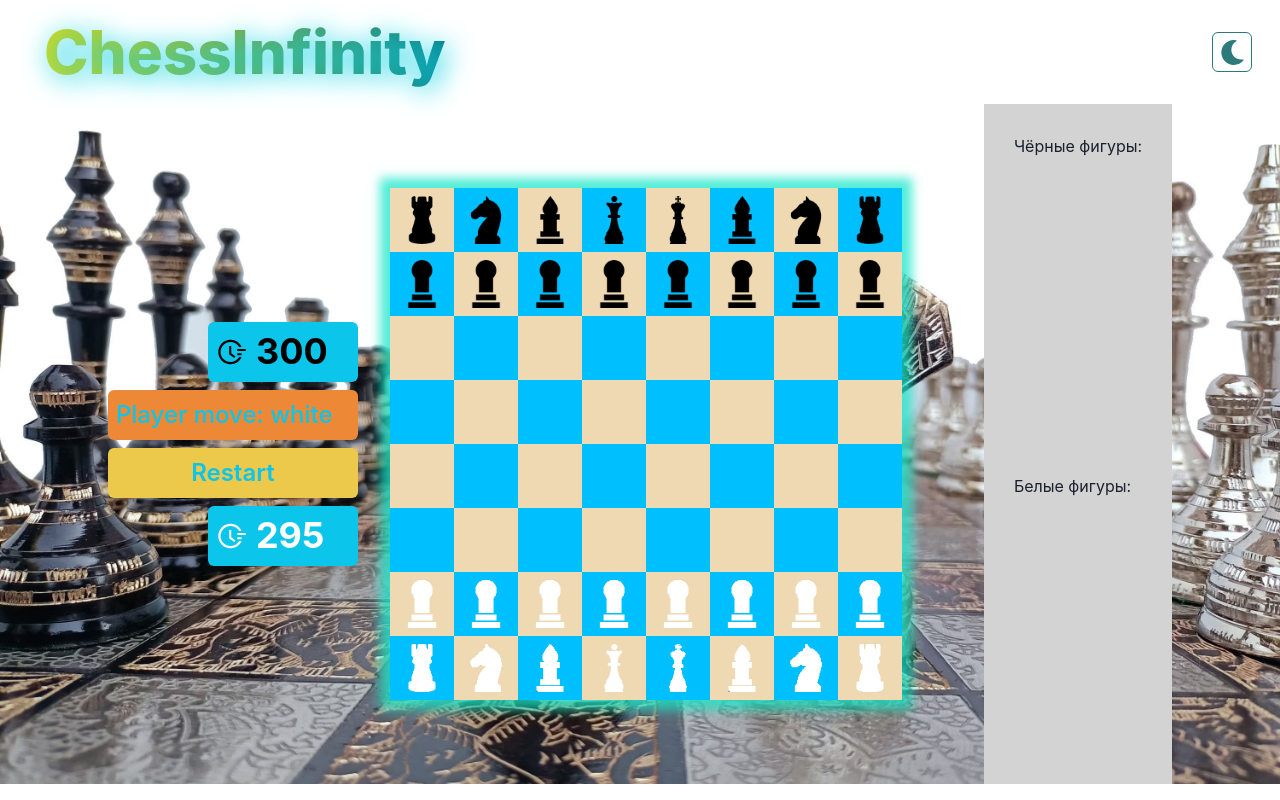
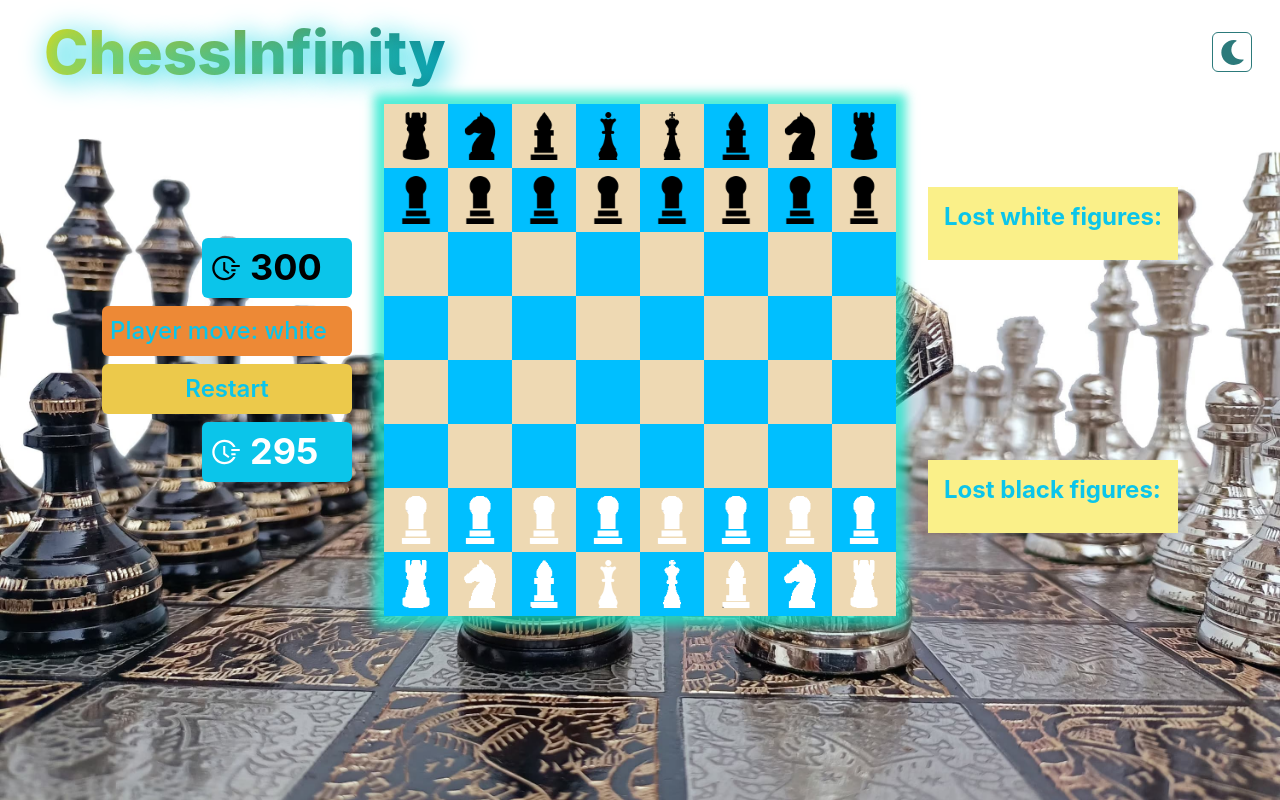
Before and after one commit to namhels/chess-react-typescript, a React (Create React App) app: page / in a window 1280 px wide. Built offline with nearby package versions, Linux system fonts and the light colour scheme.

Commit message:
add styles LostFigures

```diff
--- a/src/App.css
+++ b/src/App.css
@@ -1,4 +1,5 @@
 .appDark {
+  height: 100vh;
   background-image: url(./assets/backdrop/darkTheme.jpg);
   background-position: center;
   background-repeat: no-repeat;
@@ -6,6 +7,7 @@
 }
 
 .appLight {
+  height: 100vh;
   background-image: url(./assets/backdrop/lightTheme.jpg);
   background-position: center;
   background-repeat: no-repeat;
@@ -42,11 +44,5 @@
   width: 12px;
   border-radius: 50%;
   background-color: rgb(30, 211, 30);
+  box-shadow: 0px 0px 16px 8px rgba(30, 211, 30, 0.75);
 }
-
-.lost {
-  height: calc(50vh - 60px);
-  padding: 30px;
-  margin-left: 50px;
-  background-color: lightgray;
-}
--- a/src/App.tsx
+++ b/src/App.tsx
@@ -43,7 +43,7 @@ function App() {
         >
         <Heading
           as={Link}
-          href='/'
+          href='./index.html'
           p={4}
           bgGradient='linear(to-l, #027a95, #f6dd00)'
           bgClip='text'
@@ -69,16 +69,19 @@ function App() {
           currentPlayer={currentPlayer}
           swapPlayer={swapPlayer}
         />
-        <div>
+        <Flex
+          flexDirection='column'
+          gap='200px'
+        >
           <LostFigures
-            title='Чёрные фигуры:'
+            title='Lost white figures:'
+            figures={board.lostWhiteFigures}
+          />
+          <LostFigures
+            title='Lost black figures:'
             figures={board.lostBlackFigures}
           />
-          <LostFigures
-            title='Белые фигуры:'
-            figures={board.lostWhiteFigures}
-          />
-        </div>
+        </Flex>
       </Flex>
     </div>
   );
--- a/src/components/LostFigures.tsx
+++ b/src/components/LostFigures.tsx
@@ -1,5 +1,6 @@
 import React, { FC } from 'react';
 import { Figure } from '../modals/figures/Figure';
+import { Box, Flex, Heading } from '@chakra-ui/react';
 
 interface LostFiguresProps {
   title: string;
@@ -8,14 +9,20 @@ interface LostFiguresProps {
 
 const LostFigures: FC<LostFiguresProps> = ({title, figures}) => {
   return (
-    <div className='lost'>
-      <h3>{title}</h3>
+    <Box
+      maxWidth='472px'
+      p={4}
+      bg='yellow.200'
+    >
+      <Heading as='h3' mb={3} color="cyan.400" fontSize='2xl'>{title}</Heading>
+      <Flex flexWrap='wrap' gap={2}>
       {figures.map(figure =>
         <div key={figure.id}>
-          {figure.name} {figure.logo && <img src={figure.logo} alt='chess figure' width={20} height={20} />}
+          {figure.logo && <img src={figure.logo} alt='chess figure' width={48} height={48} />}
         </div>
       )}
-    </div>
+      </Flex>
+    </Box>
   );
 };
 
```
